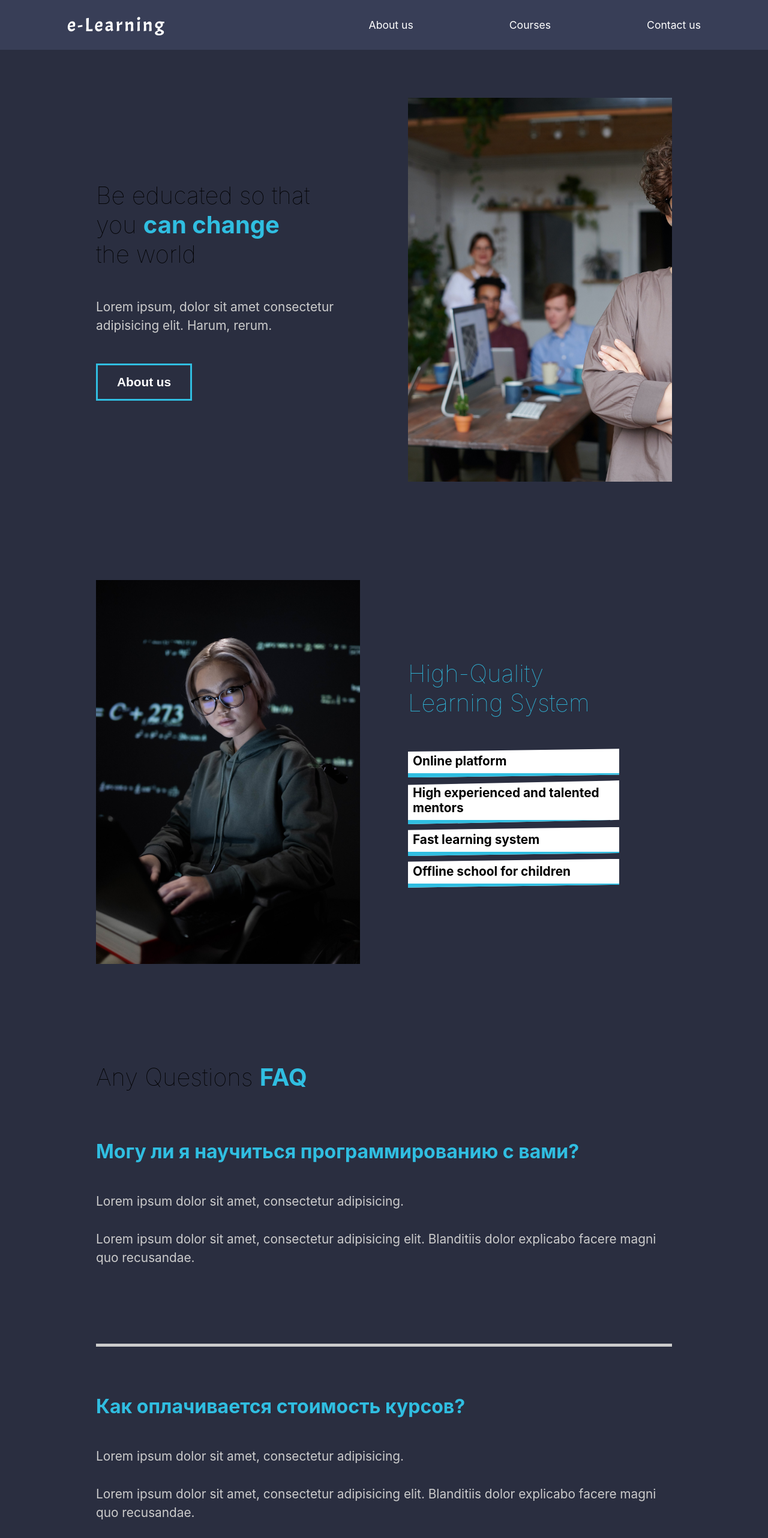
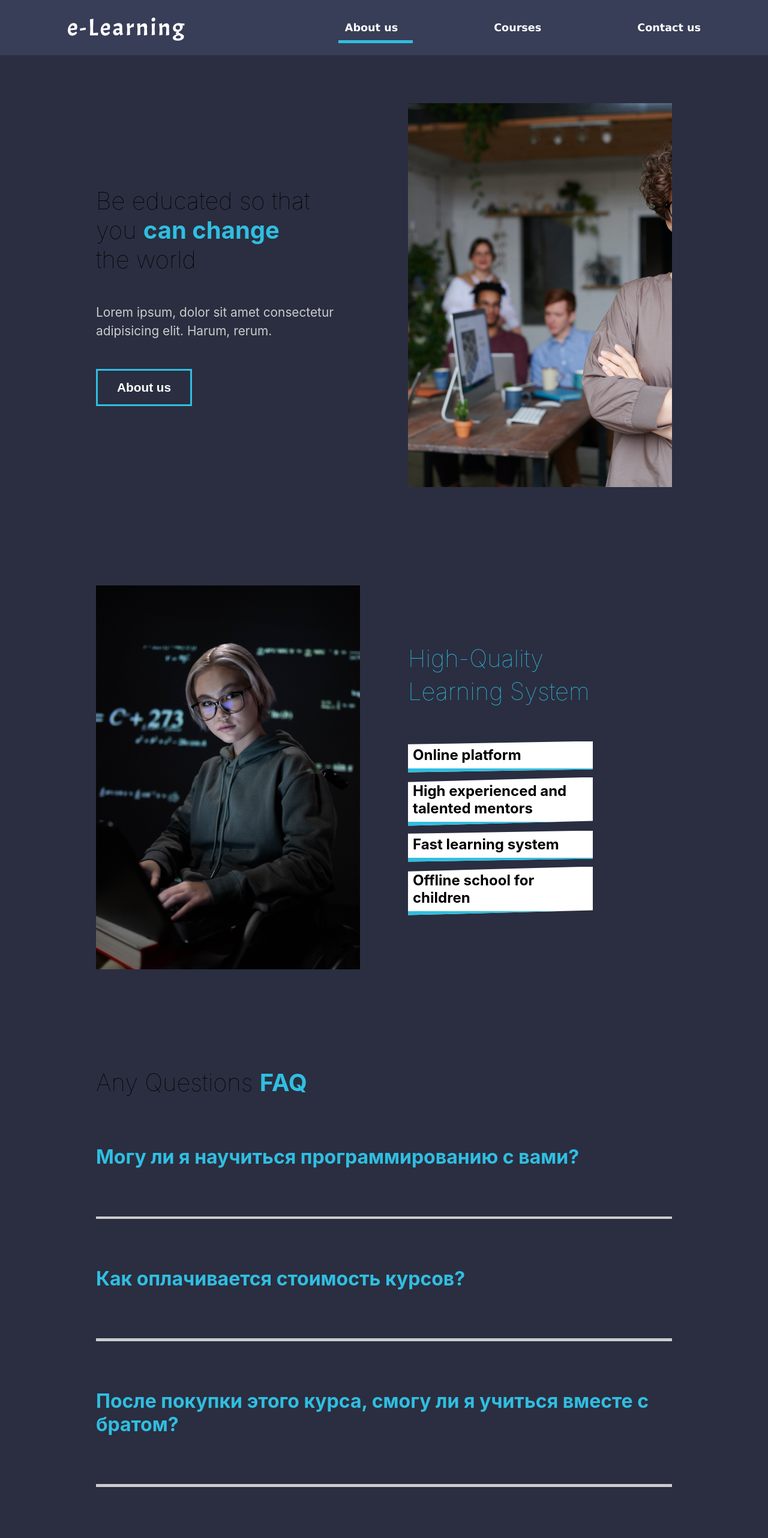
Before and after one commit to MukhammadaliDadabaev/practice-react--project_website, a React (Create React App) app: page / in a window 1280 px wide. Shown: the top 2564 px of the page at 60% size. Built offline with nearby package versions, Linux system fonts and the light colour scheme; a web font is replaced by a local one.

Commit message:
Nav page styles

```diff
--- a/src/components/BenefitsSection.js
+++ b/src/components/BenefitsSection.js
@@ -9,7 +9,9 @@ const BenefitsSection = () => {
   return (
     <Benefits>
       <Description>
-        <h2>High-Quality Learning System</h2>
+        <h2>
+          High-Quality <br /> Learning System
+        </h2>
         <div className="benefit">
           <h3>Online platform</h3>
           <h3>High experienced and talented mentors</h3>
@@ -30,13 +32,14 @@ const Benefits = styled(About)`
   h2 {
     margin-left: 5rem;
     padding-bottom: 3rem;
+    line-height: 55px;
     color: #30bee1;
   }
   h3 {
-    width: 80%;
-    margin: 0.3rem 0 0 5rem;
+    width: 70%;
+    margin: 0.5rem 0 0 5rem;
     padding: 0.5rem;
-    font-size: 1.3rem;
+    font-size: 1.5rem;
     background-color: #fff;
     color: #000;
     clip-path: polygon(0 10%, 100% 0, 100% 90%, 0 100%);
--- a/src/components/FaqSection.js
+++ b/src/components/FaqSection.js
@@ -1,7 +1,10 @@
 import React from "react";
 // styeled
+import { About } from "../styles";
+import { AnimateSharedLayout } from "framer-motion";
+// component
 import styled from "styled-components";
-import { About } from "../styles";
+import Toggle from "./Toggle";
 
 const FaqSection = () => {
   return (
@@ -9,49 +12,52 @@ const FaqSection = () => {
       <h2>
         Any Questions <span>FAQ</span>
       </h2>
+      <AnimateSharedLayout>
+        <Toggle title="Могу ли я научиться программированию с вами?">
           <div className="question">
-        <h4>Могу ли я научиться программированию с вами?</h4>
             <div className="answer">
               <p>Lorem ipsum dolor sit amet, consectetur adipisicing.</p>
               <p>
-            Lorem ipsum dolor sit amet, consectetur adipisicing elit. Blanditiis
-            dolor explicabo facere magni quo recusandae.
+                Lorem ipsum dolor sit amet, consectetur adipisicing elit.
+                Blanditiis dolor explicabo facere magni quo recusandae.
               </p>
             </div>
           </div>
-      <div className="faq-line"></div>
+        </Toggle>
+        <Toggle title="Как оплачивается стоимость курсов?">
           <div className="question">
-        <h4>Как оплачивается стоимость курсов?</h4>
             <div className="answer">
               <p>Lorem ipsum dolor sit amet, consectetur adipisicing.</p>
               <p>
-            Lorem ipsum dolor sit amet, consectetur adipisicing elit. Blanditiis
-            dolor explicabo facere magni quo recusandae.
+                Lorem ipsum dolor sit amet, consectetur adipisicing elit.
+                Blanditiis dolor explicabo facere magni quo recusandae.
               </p>
             </div>
           </div>
-      <div className="faq-line"></div>
+        </Toggle>
+        <Toggle title="После покупки этого курса, смогу ли я учиться вместе с братом?">
           <div className="question">
-        <h4>После покупки этого курса, смогу ли я учиться вместе с братом?</h4>
             <div className="answer">
               <p>Lorem ipsum dolor sit amet, consectetur adipisicing.</p>
               <p>
-            Lorem ipsum dolor sit amet, consectetur adipisicing elit. Blanditiis
-            dolor explicabo facere magni quo recusandae.
+                Lorem ipsum dolor sit amet, consectetur adipisicing elit.
+                Blanditiis dolor explicabo facere magni quo recusandae.
               </p>
             </div>
           </div>
-      <div className="faq-line"></div>
+        </Toggle>
+        <Toggle title="Могу ли я научиться программированию с вами?">
           <div className="question">
-        <h4>Могу ли я научиться программированию с вами?</h4>
             <div className="answer">
               <p>Lorem ipsum dolor sit amet, consectetur adipisicing.</p>
               <p>
-            Lorem ipsum dolor sit amet, consectetur adipisicing elit. Blanditiis
-            dolor explicabo facere magni quo recusandae.
+                Lorem ipsum dolor sit amet, consectetur adipisicing elit.
+                Blanditiis dolor explicabo facere magni quo recusandae.
               </p>
             </div>
           </div>
+        </Toggle>
+      </AnimateSharedLayout>
     </Faq>
   );
 };
--- a/src/components/Nav.js
+++ b/src/components/Nav.js
@@ -1,9 +1,13 @@
 import React from "react";
 import styled from "styled-components";
 // LINK-PAGE
-import { Link } from "react-router-dom";
+import { Link, useLocation } from "react-router-dom";
+import { motion } from "framer-motion";
 
 const Nav = () => {
+  // ANIMATED LINKS
+  const { pathname } = useLocation();
+
   return (
     <StyledNav>
       <h1>
@@ -13,13 +17,34 @@ const Nav = () => {
       </h1>
       <ul>
         <li>
-          <Link to="/">About us</Link>
+          <Link className="item" to="/">
+            <b>About us</b>
+          </Link>
+          <Line
+            transition={{ duration: 0.75 }}
+            initial={{ width: "0%" }}
+            animate={{ width: pathname === "/" ? "50%" : "0%" }}
+          />
         </li>
         <li>
-          <Link to="/courses">Courses</Link>
+          <Link className="item" to="/courses">
+            <b>Courses</b>
+          </Link>
+          <Line
+            transition={{ duration: 0.75 }}
+            initial={{ width: "0%" }}
+            animate={{ width: pathname === "/courses" ? "50%" : "0%" }}
+          />
         </li>
         <li>
-          <Link to="/contact">Contact us</Link>
+          <Link className="item" to="/contact">
+            <b>Contact us</b>
+          </Link>
+          <Line
+            transition={{ duration: 0.75 }}
+            initial={{ width: "0%" }}
+            animate={{ width: pathname === "/contact" ? "50%" : "0%" }}
+          />
         </li>
       </ul>
     </StyledNav>
@@ -36,12 +61,14 @@ const StyledNav = styled.nav`
   align-items: center;
   background-color: #383e57;
   #logo {
-    font-size: 2rem;
+    font-size: 2.5rem;
     font-weight: lighter;
     font-family: "Acme", sans-serif;
     letter-spacing: 3px;
   }
   a {
+    font-family: Verdana, Geneva, Tahoma, sans-serif;
+    text-align: center;
     text-decoration: none;
     color: #fff;
   }
@@ -55,4 +82,14 @@ const StyledNav = styled.nav`
   }
 `;
 
+const Line = styled(motion.div)`
+  display: flex;
+  align-items: center;
+  width: 0%;
+  height: 0.3rem;
+  position: absolute;
+  bottom: -80%;
+  left: 60%;
+  background-color: #30bee1;
+`;
 export default Nav;
--- /dev/null
+++ b/src/components/Toggle.js
@@ -0,0 +1,20 @@
+import React from "react";
+import { useState } from "react";
+import { motion } from "framer-motion";
+
+const Toggle = ({ children, title }) => {
+  // STATE
+  const [toggle, setToggle] = useState(false);
+
+  return (
+    <motion.div layout onClick={() => setToggle(!toggle)}>
+      <motion.h4 layout className="question h4">
+        {title}
+      </motion.h4>
+      {toggle ? children : ""}
+      <div className="faq-line"></div>
+    </motion.div>
+  );
+};
+
+export default Toggle;
```
Also changed, not shown: src/index.js (+5 -4 lines). Lines whose indentation alone changed are shown as unchanged.
